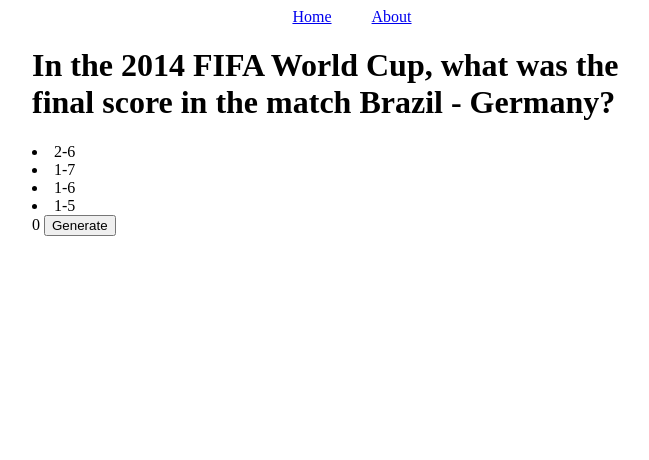
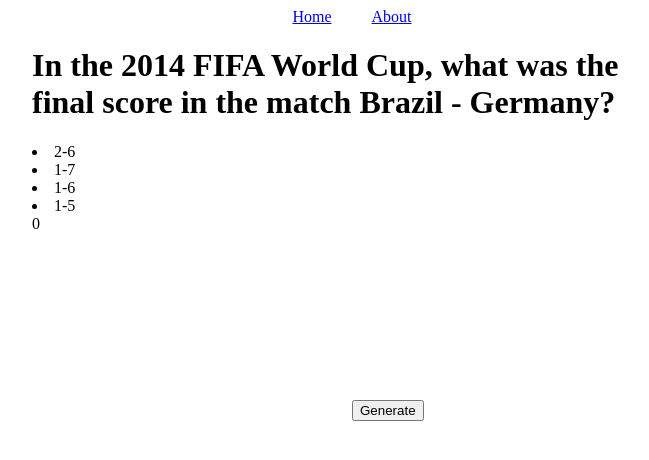
Before and after one commit to Mitictonylor/Quizza, a Vue app in the folder client/: page / in a window 1280 px wide. Shown: the top 460 px of the page, without its empty margins (288-937 px from the left). Built offline with nearby package versions, Linux system fonts and the light colour scheme; no server answers.

Commit message:
fix button

```diff
--- a/client/src/components/BoardGame.vue
+++ b/client/src/components/BoardGame.vue
@@ -2,8 +2,9 @@
   <div class="">
     <questions v-if="selectedCategory":randomQuestion="randomQuestion"></questions>
     {{score}}
+    <div class="button">
     <button type="button" name="button" v-on:click="randomQuest">Generate</button>
-
+    </div>
   </div>
 
 </template>
@@ -138,4 +139,9 @@
 </script>
 
 <style lang="css" scoped>
+button{ position:absolute;
+    transition: .5s ease;
+    top: 50%;
+    left: 50%;
+}
 </style>
```
